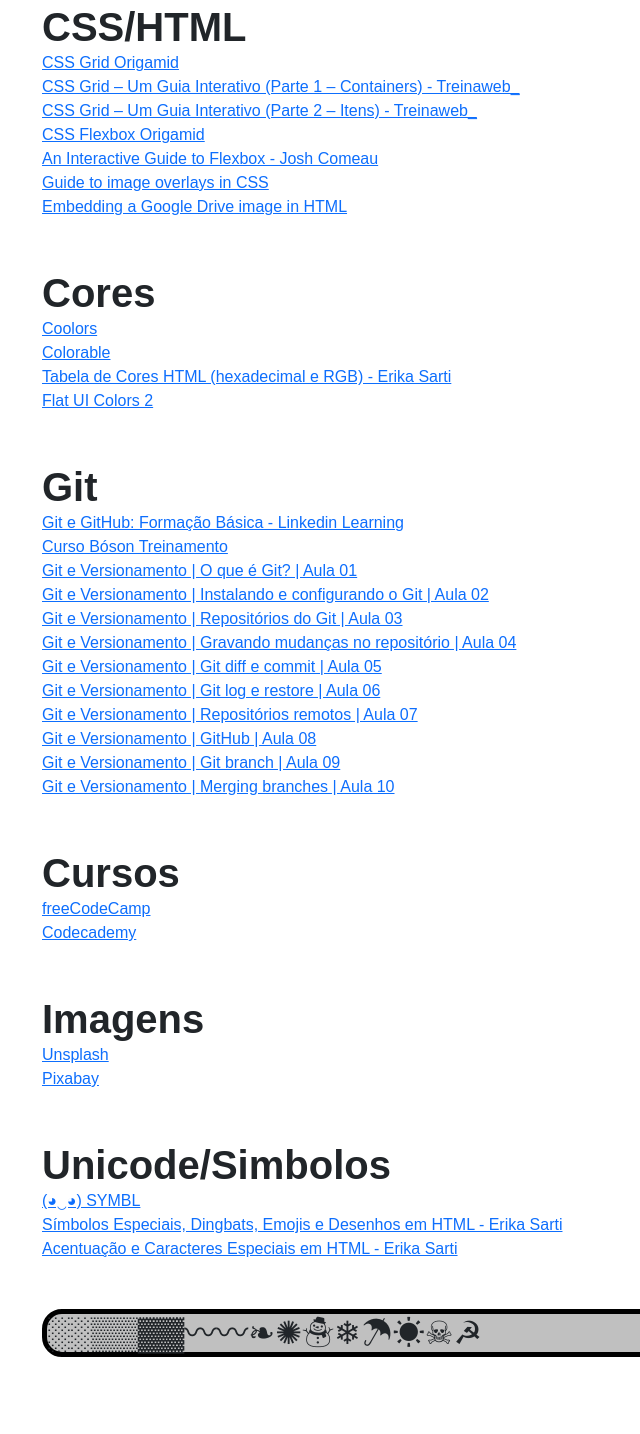
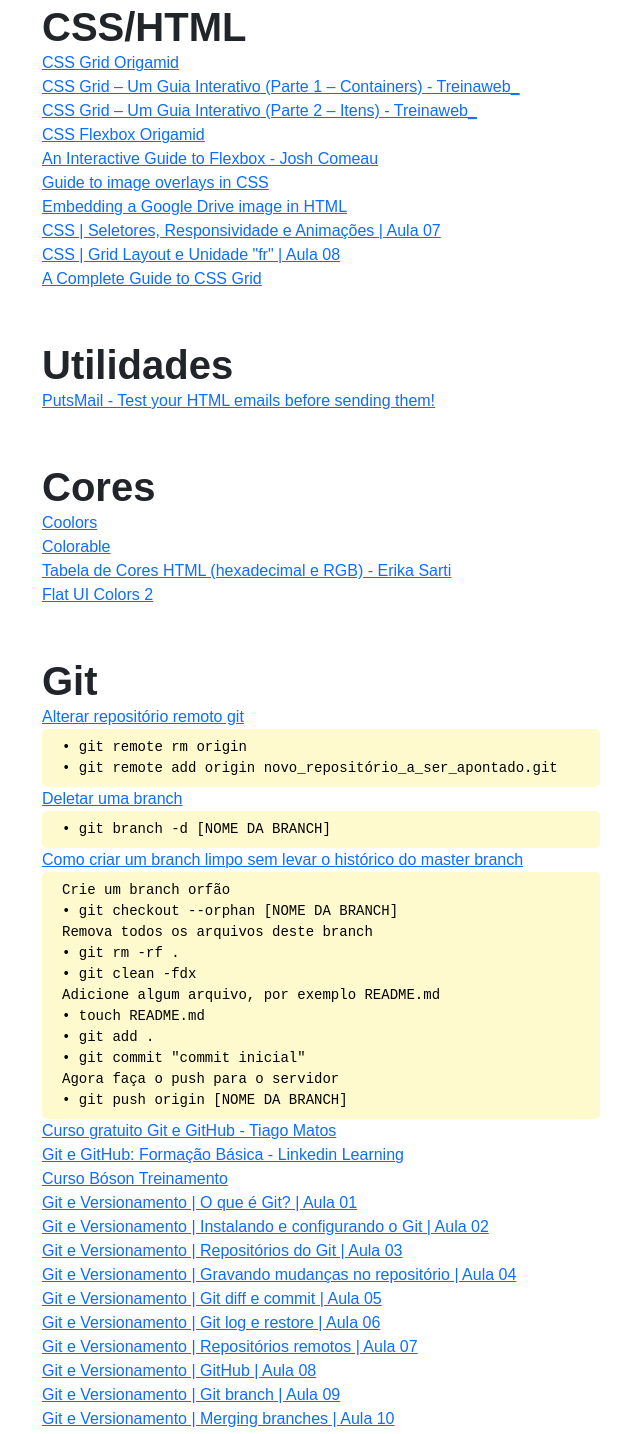
Before and after one commit to moaschneider/refs, a plain HTML site: page index.html in a window 1280 px wide. Shown: the part 47-1481 px from the top of the page, without its empty margins (40-680 px from the left). Before the commit the page ends 1460 px from the top, so only its background shows below. Drawn offline with nearby package versions, Linux system fonts and the light colour scheme; a web font is replaced by a local one.

Commit message:
update index.html

```diff
--- a/index.html
+++ b/index.html
@@ -24,6 +24,15 @@
             font-size: 2    rem;
 
         }
+        code {
+            background-color: lemonchiffon;
+            border-radius: 5px;
+            font-family: 'Courier New', Courier, monospace;
+            padding: 8px 20px;
+            color: black;
+            display: inline;
+            width: 50%;
+        }
     </style>
 
     <title>Refs Moa</title>
@@ -39,6 +48,14 @@
         <a href="https://www.joshwcomeau.com/css/interactive-guide-to-flexbox/" target="_blank">An Interactive Guide to Flexbox - Josh Comeau</a>
         <a href="https://blog.logrocket.com/guide-image-overlays-css/" target="_blank">Guide to image overlays in CSS</a>
         <a href="https://dev.to/temmietope/embedding-a-google-drive-image-in-html-3mm9" target="_blank">Embedding a Google Drive image in HTML</a>
+        <a href="https://www.youtube.com/watch?v=hXIbdGn3rDQ">CSS | Seletores, Responsividade e Animações | Aula 07 </a>
+        <a href="https://www.youtube.com/watch?v=BBHceOkohsA">CSS | Grid Layout e Unidade "fr" | Aula 08</a>
+        <a href="https://css-tricks.com/snippets/css/complete-guide-grid/">A Complete Guide to CSS Grid</a>
+
+
+        <h1>Utilidades</h1>
+        <a href="https://putsmail.com/" target="_blank">PutsMail - Test your HTML emails before sending them!</a>
+
 
         <h1>Cores</h1>
         <a href="https://coolors.co/" target="_blank">Coolors</a>
@@ -47,8 +64,33 @@
         <a href="https://flatuicolors.com/" target="_blank">Flat UI Colors 2</a>
 
 
+        <h1>Git</h1>
+        <a href="https://pt.stackoverflow.com/questions/111842/alterar-reposit%C3%B3rio-remoto-git" target="_blank">Alterar repositório remoto git</a>
+        <code>
+            • git remote rm origin <br>
+            • git remote add origin novo_repositório_a_ser_apontado.git
+        </code>
+        <a href="https://www.freecodecamp.org/news/how-to-delete-a-git-branch-both-locally-and-remotely" target="_blank">Deletar uma branch</a>
+        <code>
+            • git branch -d [NOME DA BRANCH]
+        </code>
+        <a href="https://pt.stackoverflow.com/questions/86644/como-criar-um-branch-limpo-sem-levar-o-hist%C3%B3rico-do-master-branch" target="_blank">Como criar um branch limpo sem levar o histórico do master branch</a>
+        <code>
+            Crie um branch orfão <br>
+            • git checkout --orphan [NOME DA BRANCH] <br>
+            Remova todos os arquivos deste branch <br>
+            • git rm -rf . <br>
+            • git clean -fdx  <br>
+            Adicione algum arquivo, por exemplo README.md <br>
+            • touch README.md <br>
+            • git add . <br>
+            •  git commit "commit inicial" <br>
+            Agora faça o push para o servidor <br>
+            • git push origin [NOME DA BRANCH] <br>
+        </code>
+        <a href="https://www.youtube.com/playlist?list=PLcoYAcR89n-qbO7YAVj5S0alABLis_QVU" target="_blank">Curso gratuito Git e GitHub - Tiago Matos</a>
 
-        <h1>Git</h1>
+
         <a href="https://www.linkedin.com/learning/git-e-github-formacao-basica" target="_blank">Git e GitHub: Formação Básica - Linkedin Learning</a>
         <a href="https://www.youtube.com/watch?v=YnVnFanIAzU&list=PLucm8g_ezqNq0dOgug6paAkH0AQSJPlIe" target="_blank">Curso Bóson Treinamento</a>
         <a href="https://www.youtube.com/watch?v=tcUsdj8CNEI&t=1s">Git e Versionamento | O que é Git? | Aula 01</a>
@@ -62,13 +104,16 @@
         <a href="https://www.youtube.com/watch?v=EAJl34f0fYw&t=1s">Git e Versionamento | Git branch | Aula 09</a>
         <a href="https://www.youtube.com/watch?v=TFBWfHw7ohs&t=271s">Git e Versionamento | Merging branches | Aula 10</a>
 
+
         <h1>Cursos</h1>
         <a href="https://www.freecodecamp.org" target="_blank">freeCodeCamp</a>
         <a href="https://www.codecademy.com/" target="_blank">Codecademy</a>
 
+
         <h1>Imagens</h1>
         <a href="https://www.unsplash.com" target="_blank">Unsplash</a>
         <a href="https://pixabay.com/pt/" target="_blank">Pixabay</a>
+
 
         <h1>Unicode/Simbolos</h1>
         <a href="https://symbl.cc/pt/" target="_blank">(◕‿◕) SYMBL</a>
@@ -77,7 +122,7 @@
 
         <br><br>
 
-        <h2 style="border: 5px solid black; border-radius: 20px; background-color: silver;">&#9617;&#9617;&#9618;&#9618;&#9619;&#9619;&#12336;&#12336;&#10087;&#10042;&#9731;&#10052;&#9730;&#9728;&#9760;&#9773;</h2><br><br>
+        <h2 style="border: 5px solid black; border-radius: 20px; background-color: silver;">&#9617;&#9617;&#9618;&#9618;&#9619;&#9619;&#12336;&#12336;&#10087;&#10042;&#9731;&#10052;&#9730;&#9728;&#9760;&#9773;&#8226;</h2><br><br>
     </div>
 </body>
 </html>
```
